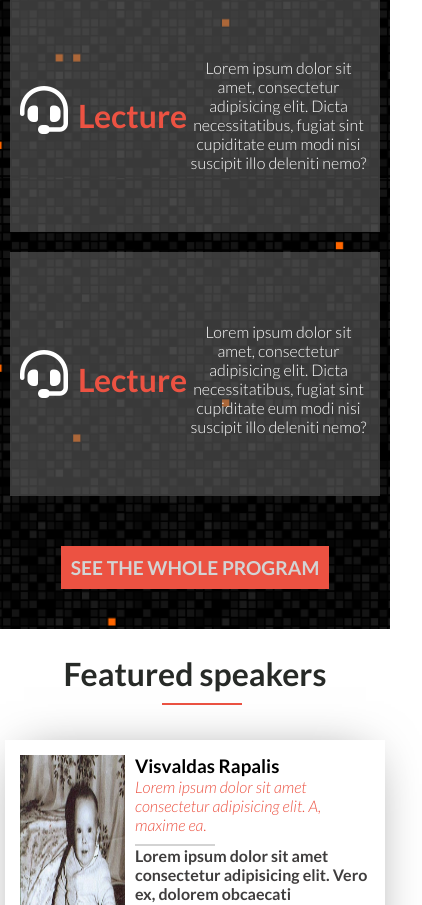
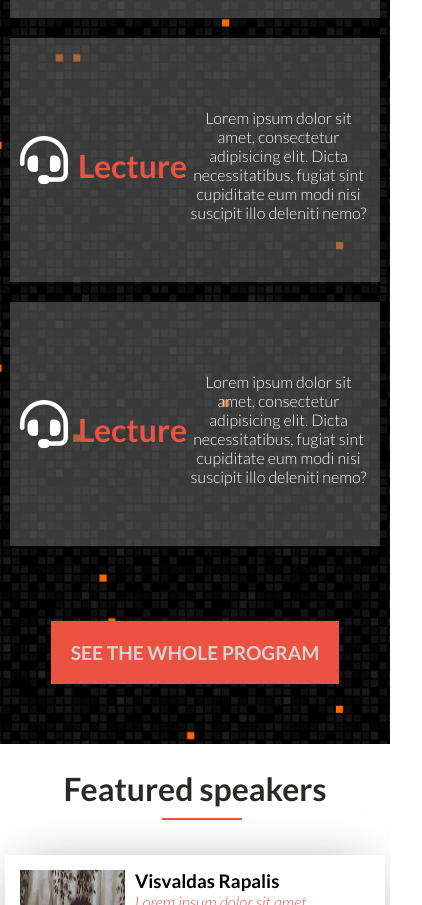
Before and after one commit to visva-dev/Conference-page, a plain HTML site: page index.html in a window 390 px wide. Shown: the part 1095-2000 px from the top of the page, 422 px wide, since content can reach past the window. Drawn offline with Linux system fonts and the light colour scheme.

Commit message:
Fix overflow to the right & horizontal scroll bar issues

```diff
--- a/index.html
+++ b/index.html
@@ -72,7 +72,7 @@
     <div class="date-dsc">@Microverse Zoom chat, Remotely</div>
     </section>
 </header>
-<main class="container">
+<main class="main-container">
     <section id="main-program" class="main-program">
     <div class="main-title"><h2>Main Program</h2></div>
     <div class="cards">
--- a/style.css
+++ b/style.css
@@ -18,6 +18,10 @@ body {
   background-repeat: repeat;
   background-size: auto;
   position: relative;
+}
+
+.main-container {
+  overflow-x: hidden;
 }
 
 .top-info {
@@ -149,6 +153,7 @@ p {
 
 .main-title h2 {
   text-align: center;
+  margin: 25px 0;
 }
 
 .main-title h2::after {
@@ -164,7 +169,8 @@ p {
 .main-dsc h2 {
   text-align: center;
   font-size: 1.2rem;
-  padding-bottom: 40px;
+  padding-bottom: 80px;
+  margin: 25px 0;
   color: #d3d3d3;
   text-decoration: underline;
 }
@@ -686,8 +692,8 @@ td {
   .main-dsc h2 {
     display: inline-block;
     text-align: center;
-    padding: 10px;
-    margin-bottom: 40px;
+    padding: 20px;
+    margin-bottom: 60px;
     text-decoration: none;
     background-color: #ec5242;
   }
```
Also changed, not shown: about.html (+1 -1 lines), tickets.html (+1 -1 lines).
